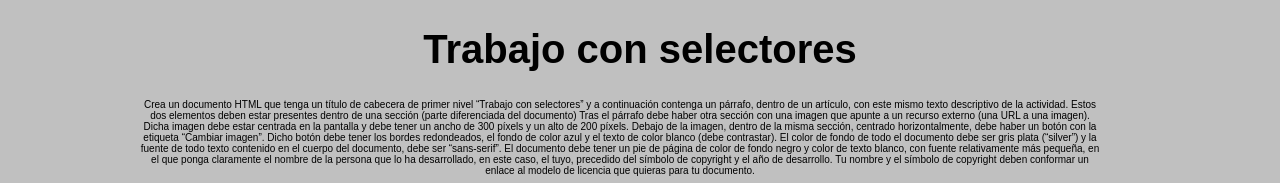
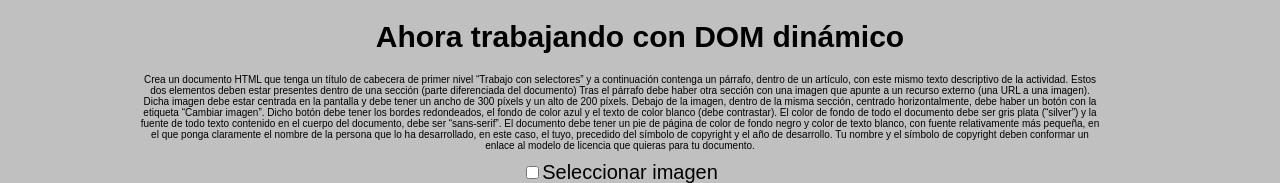
Before and after one commit to PewPewBorxa/act_ec_dom, a plain HTML site: page index.html in a window 1280 px wide. Shown: the top 183 px of the page. Drawn offline with Linux system fonts and the light colour scheme.

Commit message:
parte final''

```diff
--- a/css/index.css
+++ b/css/index.css
@@ -72,3 +72,7 @@ a:hover {
     margin-top: 17px;
     padding: 20px 40px;
 }
+
+.h1 {
+    font-size: 30px;
+}
--- a/index.html
+++ b/index.html
@@ -10,7 +10,7 @@
 </head>
 
 <body class="body">
-    <h1>Trabajo con selectores</h1>
+    <h1 id='h1'></h1>
     <section id='S1' class='seccionPrincipal'>
         <article class='articulo'>
             <p>Crea un documento HTML que tenga un título de cabecera de primer nivel “Trabajo
--- a/js/main.js
+++ b/js/main.js
@@ -9,6 +9,9 @@ checkbox.setAttribute('onchange', 'SeleccionaImagen()');
 elemLbl.appendChild(document.createTextNode('Seleccionar imagen'));
 document.getElementById('S2').insertBefore(checkbox, img);
 document.getElementById('S2').insertBefore(elemLbl, img);
+const h1 = document.getElementById('h1');
+h1.setAttribute('class', 'h1');
+h1.appendChild(document.createTextNode('Ahora trabajando con DOM dinámico'));
 
 function SeleccionaImagen() {
     if (document.getElementById('myCbx').checked === true) {
```
